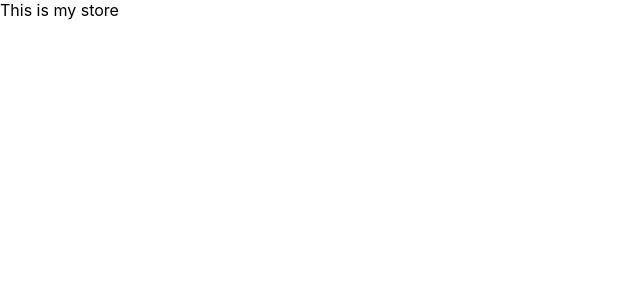
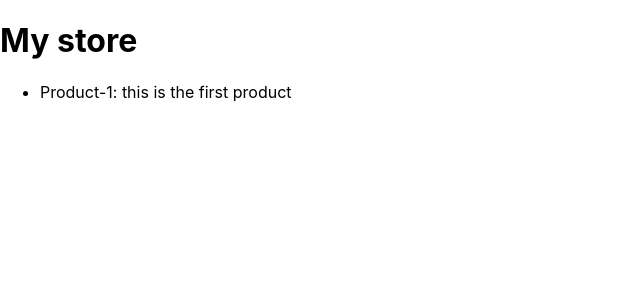
Before and after one commit to JRRGomes/shopping-cart, a React (Create React App) app: page / in a window 1280 px wide. Shown: the top 300 px of the page, without its empty margins (0-640 px from the left). Built offline with nearby package versions, Linux system fonts and the light colour scheme.

Commit message:
feat: Created list of products and an empty cart on both components and exported as a list to be rendered on Store component

```diff
--- a/src/components/ProductsList.js
+++ b/src/components/ProductsList.js
@@ -0,0 +1,18 @@
+const products = [
+  {
+    name: 'Product-1',
+    description: 'this is the first product'
+  }
+];
+
+const ProductsList = () => {
+  return (
+    <>
+      {products.map(({name, description}) => (
+        <li key={products.id}>{name}: {description}</li>
+      ))}
+    </>
+  )
+};
+
+export default ProductsList;
--- a/src/components/Store.js
+++ b/src/components/Store.js
@@ -1,8 +1,14 @@
 import React from "react";
+import ProductsList from "./ProductsList";
 
 const Store = () => {
   return (
-    <div>This is my store</div>
+    <>
+      <h1>My store</h1>
+      <ul>
+        <ProductsList />
+      </ul>
+    </>
   )
 }
 
```
Also changed, not shown: src/components/Cart.js (+13 -0 lines).
